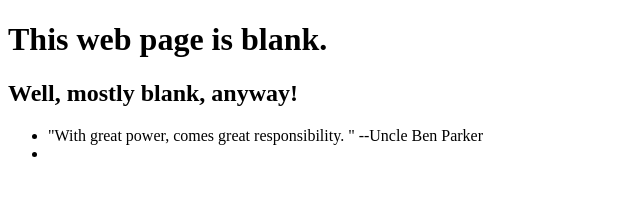
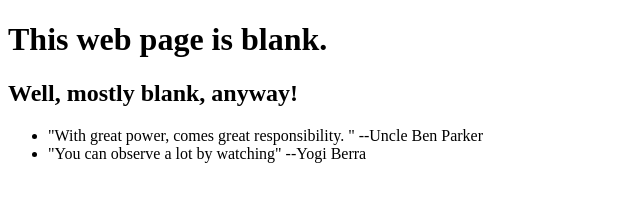
Before and after one commit to i340899/0main_openSAP_repo, a plain HTML site: page index.html in a window 1280 px wide. Shown: the whole page, without its empty margins (0-640 px from the left). Drawn offline with Linux system fonts and the light colour scheme.

Commit message:
added quote by Yogi Berra

```diff
--- a/index.html
+++ b/index.html
@@ -10,7 +10,7 @@
 		<h2>Well, mostly blank, anyway!</h2>
 		<ul>
 			<li>"With great power, comes great responsibility. " --Uncle Ben Parker</li>
-			<li></li>
+			<li>"You can observe a lot by watching" --Yogi Berra</li>
 		</ul>
 	</body>
 </html>
```
